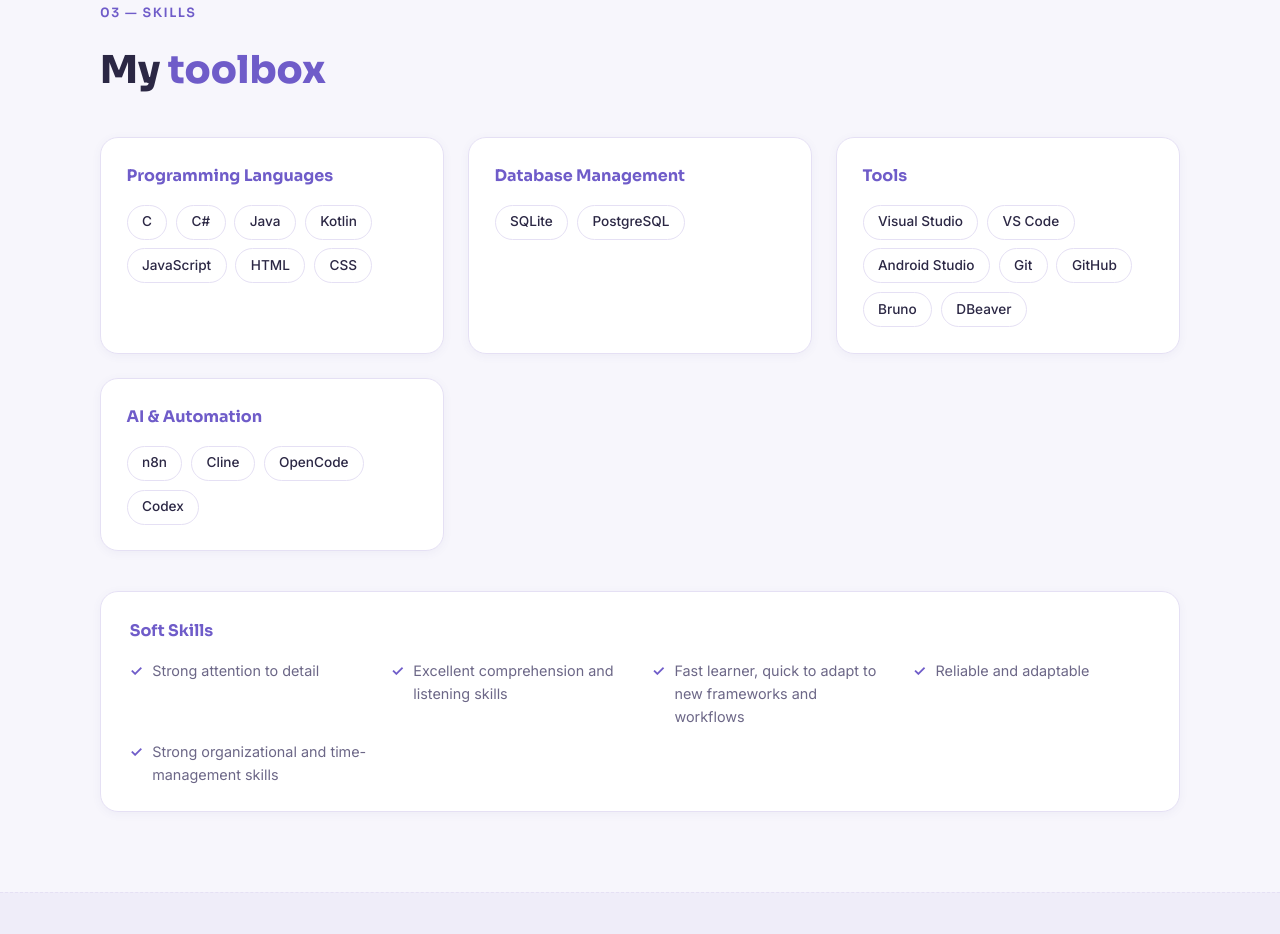
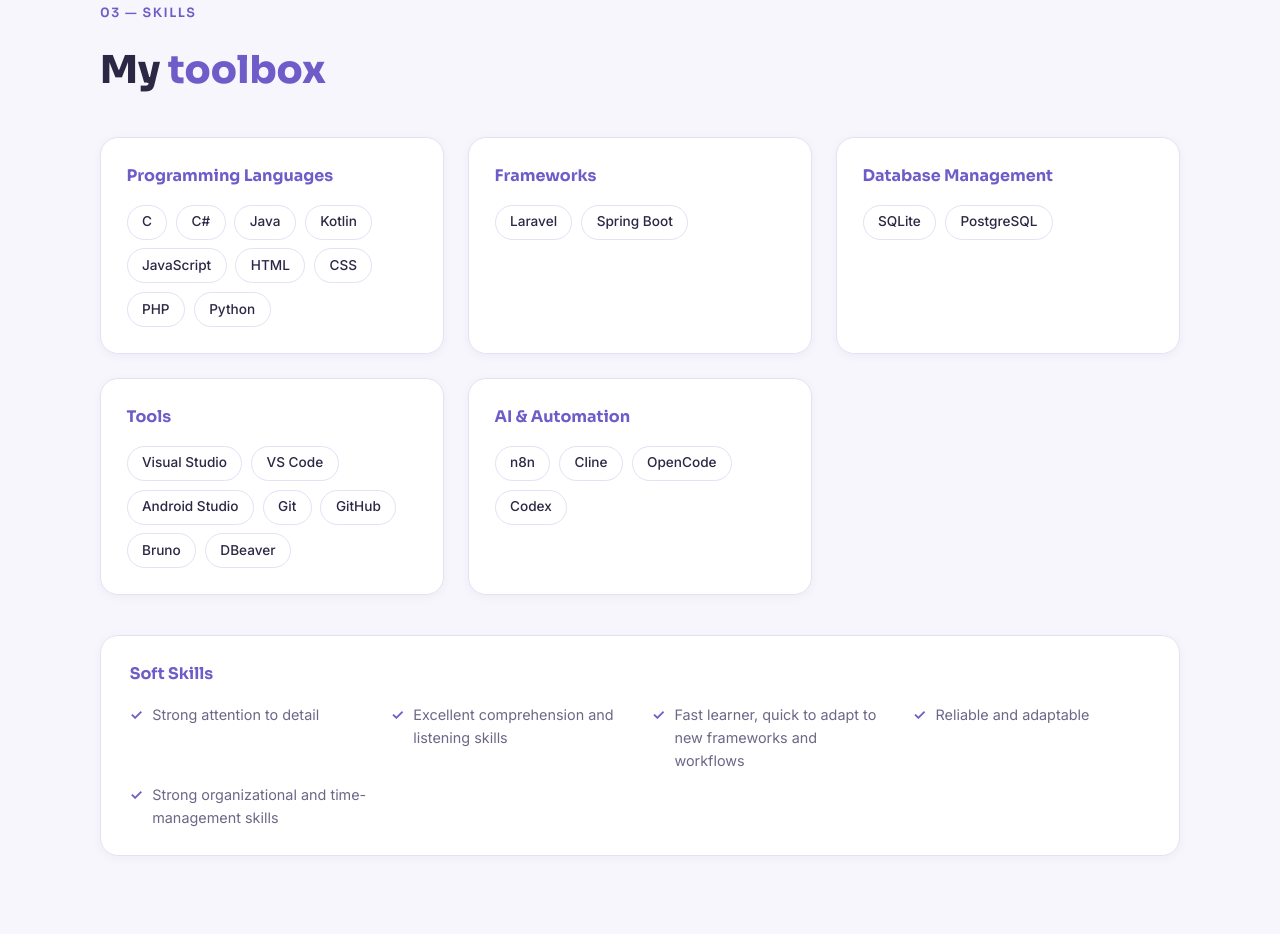
Before and after one commit to semi-naan/keenan-portfolio, a plain HTML site: page index.html in a window 1280 px wide. Shown: the part 1960-2894 px from the top of the page. Drawn offline with Linux system fonts and the light colour scheme.

Commit message:
Added a new section in toolbox

```diff
--- a/index.html
+++ b/index.html
@@ -208,6 +208,13 @@
               <span class="chip">C</span><span class="chip">C#</span><span class="chip">Java</span>
               <span class="chip">Kotlin</span><span class="chip">JavaScript</span>
               <span class="chip">HTML</span><span class="chip">CSS</span>
+              <span class="chip">PHP</span><span class="chip">Python</span>
+            </div>
+          </div>
+          <div class="skill-block">
+            <h3>Frameworks</h3>
+            <div class="chips">
+              <span class="chip">Laravel</span><span class="chip">Spring Boot</span>
             </div>
           </div>
           <div class="skill-block">
```
